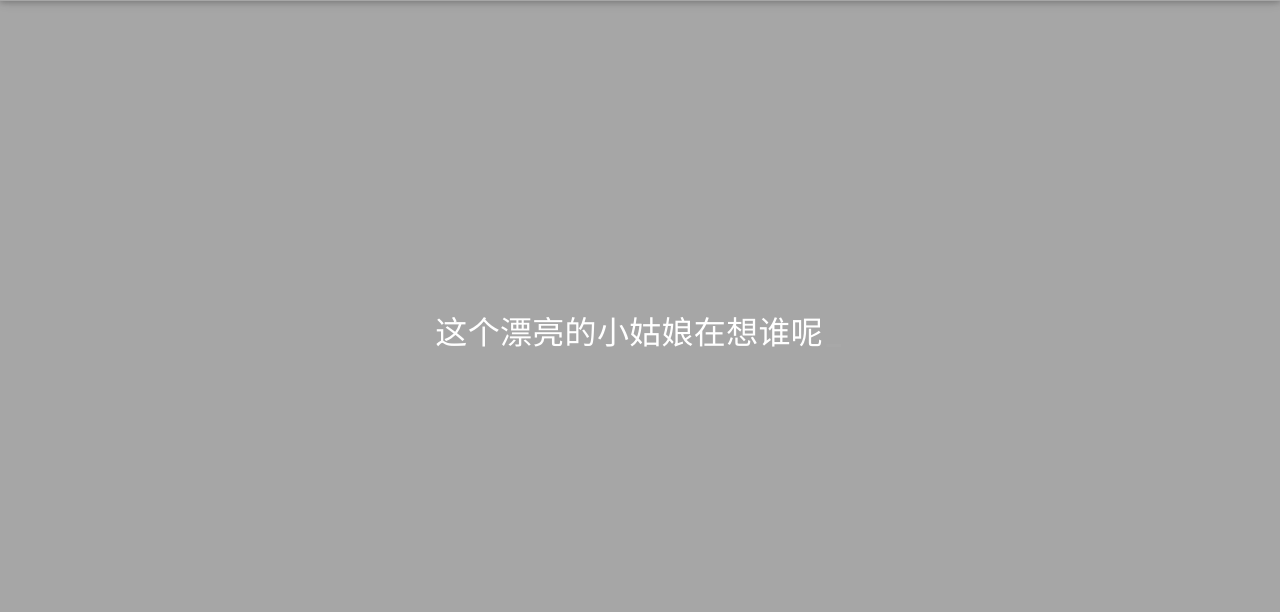
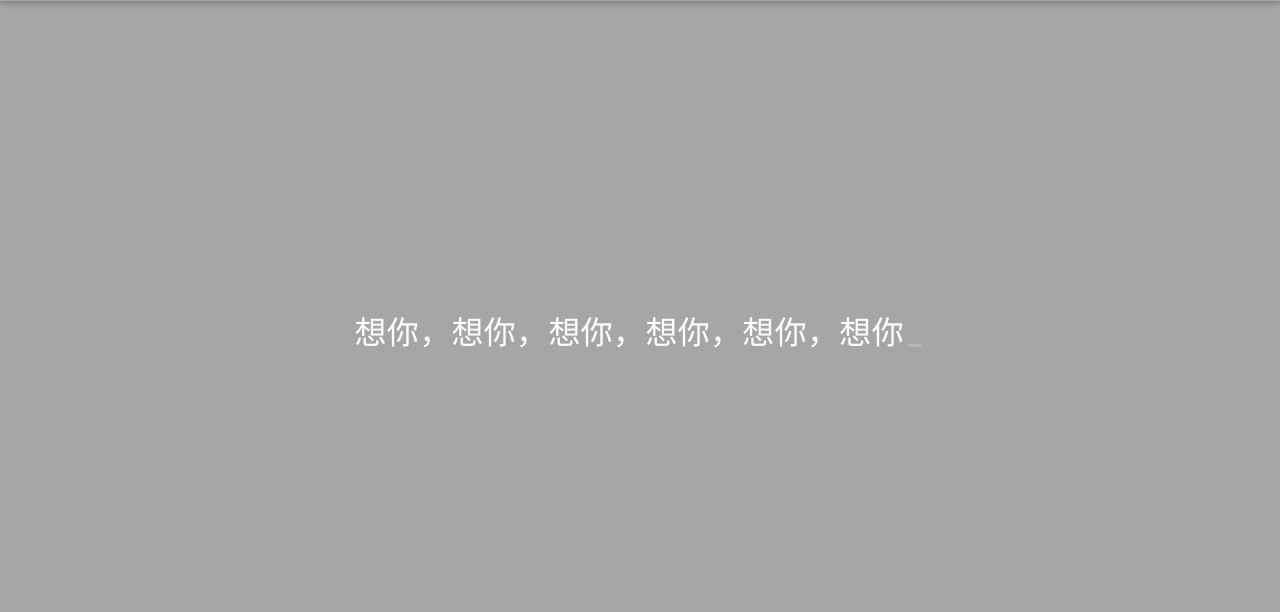
Before and after one commit to schenyuan/schenyuan.github.io, a plain HTML site: page index.html in a window 1280 px wide. Shown: the part 63-675 px from the top of the page. Drawn offline with nearby package versions, Linux system fonts and the light colour scheme; some packages are replaced by stand-ins of ours; a script that the page names is missing; a small style sheet from the web is missing.

Commit message:
Site updated: 2023-12-17 15:32:26

```diff
--- a/index.html
+++ b/index.html
@@ -186,7 +186,7 @@
       <div class="banner-text text-center fade-in-up">
         <div class="h2">
 
-            <span id="subtitle" data-typed-text="这个漂亮的小姑娘在想谁呢"></span>
+            <span id="subtitle" data-typed-text="想你，想你，想你，想你，想你，想你"></span>
 
         </div>
 
```
